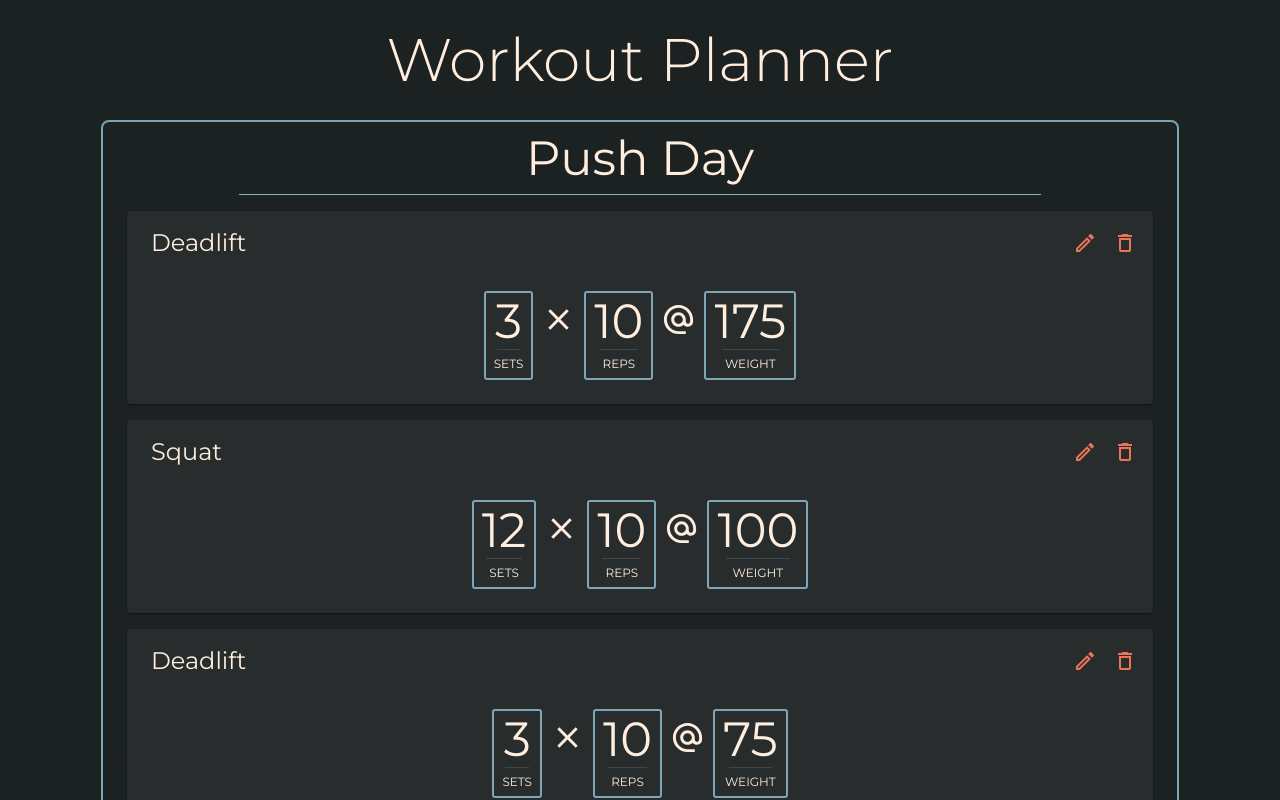
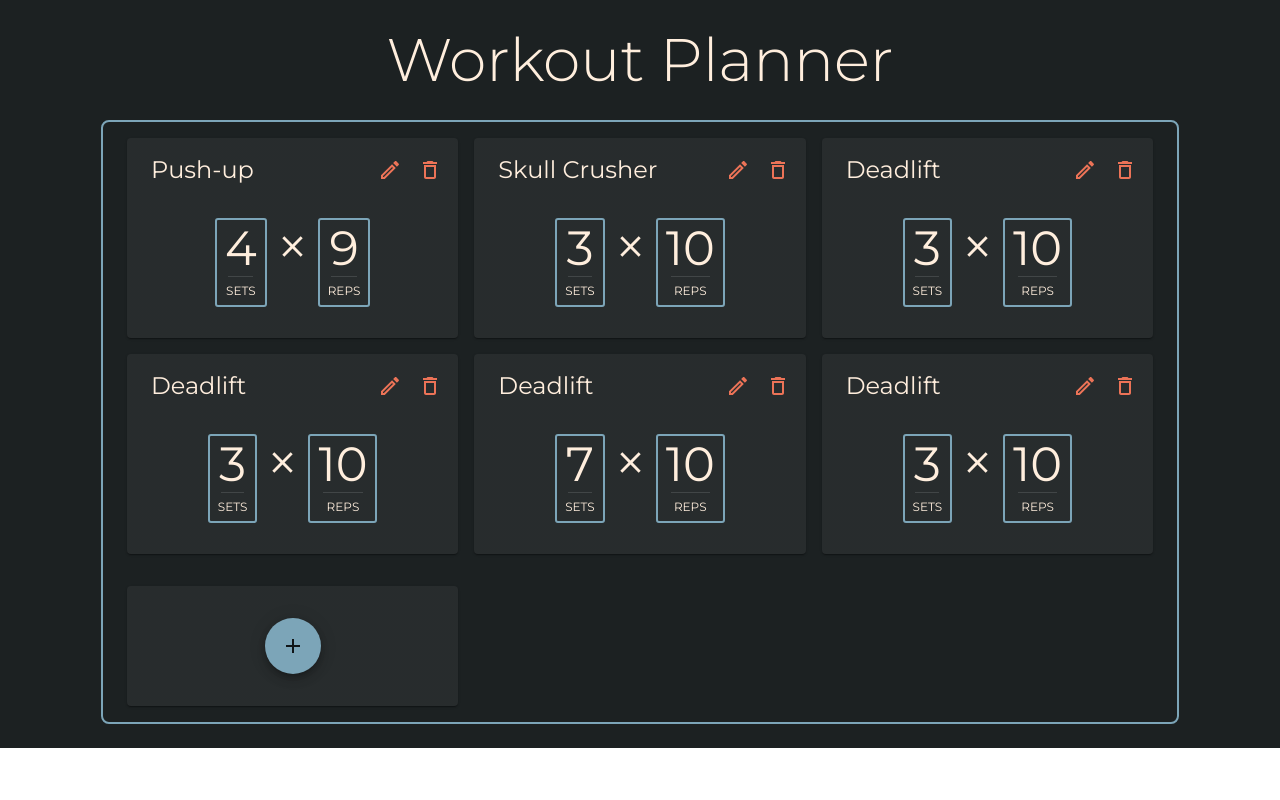
Before and after one commit to traison-diedrich/workout-planner, a React (Vite) app: page / in a window 1280 px wide. Shown: the top 800 px of the page. Built offline with nearby package versions, Linux system fonts and the light colour scheme; data requests are answered from the project's data file.

Commit message:
autocomplete fully functional w/ db, changes to input handling, using grid for formatting, remove weight from workout plan

```diff
--- a/db.json
+++ b/db.json
@@ -2,52 +2,164 @@
   "exercises": [
     {
       "id": 1,
-      "name": "Deadlift",
-      "sets": 3,
-      "reps": 10,
-      "weight": 175
+      "name": "Push-up",
+      "sets": 4,
+      "reps": 9
     },
     {
-      "id": 4,
-      "name": "Squat",
-      "sets": 12,
-      "reps": 10,
-      "weight": 100
+      "id": 2,
+      "name": "Skull Crusher",
+      "sets": 3,
+      "reps": 10
     },
     {
       "name": "Deadlift",
       "sets": 3,
       "reps": 10,
       "weight": 75,
-      "id": 5
+      "id": 3
+    },
+    {
+      "name": "Deadlift",
+      "sets": 3,
+      "reps": 10,
+      "weight": 75,
+      "id": 4
     },
     {
       "id": 6,
-      "name": "Lunges",
-      "sets": 6,
-      "reps": 10,
-      "weight": 75
+      "name": "Deadlift",
+      "sets": 7,
+      "reps": 10
     },
     {
-      "id": 7,
       "name": "Deadlift",
-      "sets": 3,
-      "reps": 10,
-      "weight": 75
-    },
-    {
-      "name": "New Exercise",
-      "sets": 3,
-      "reps": 10,
-      "weight": 75,
-      "id": 8
-    },
-    {
-      "name": "New Exercise",
       "sets": 3,
       "reps": 10,
       "weight": 75,
       "id": 9
     }
+  ],
+  "exerciseOptions": [
+    {
+      "id": 1,
+      "name": "Bench Press"
+    },
+    {
+      "id": 2,
+      "name": "Squat"
+    },
+    {
+      "id": 3,
+      "name": "Deadlift"
+    },
+    {
+      "id": 4,
+      "name": "Barbell Row"
+    },
+    {
+      "id": 5,
+      "name": "Overhead Press"
+    },
+    {
+      "id": 6,
+      "name": "Dumbbell Curl"
+    },
+    {
+      "id": 7,
+      "name": "Tricep Dip"
+    },
+    {
+      "id": 8,
+      "name": "Push-up"
+    },
+    {
+      "id": 9,
+      "name": "Pull-up"
+    },
+    {
+      "id": 10,
+      "name": "Lunges"
+    },
+    {
+      "id": 11,
+      "name": "Crunches"
+    },
+    {
+      "id": 12,
+      "name": "Plank"
+    },
+    {
+      "id": 13,
+      "name": "Leg Press"
+    },
+    {
+      "id": 14,
+      "name": "Chest Fly"
+    },
+    {
+      "id": 15,
+      "name": "Lat Pulldown"
+    },
+    {
+      "id": 16,
+      "name": "Shoulder Press"
+    },
+    {
+      "id": 17,
+      "name": "Bicep Curl"
+    },
+    {
+      "id": 18,
+      "name": "Skull Crusher"
+    },
+    {
+      "id": 19,
+      "name": "Dips"
+    },
+    {
+      "id": 20,
+      "name": "Step-ups"
+    },
+    {
+      "id": 21,
+      "name": "Russian Twist"
+    },
+    {
+      "id": 22,
+      "name": "Leg Extension"
+    },
+    {
+      "id": 23,
+      "name": "Hamstring Curl"
+    },
+    {
+      "id": 24,
+      "name": "Seated Row"
+    },
+    {
+      "id": 25,
+      "name": "Incline Bench Press"
+    },
+    {
+      "id": 26,
+      "name": "Arnold Press"
+    },
+    {
+      "id": 27,
+      "name": "Hammer Curl"
+    },
+    {
+      "id": 28,
+      "name": "Tricep Pushdown"
+    },
+    {
+      "id": 29,
+      "name": "Goblet Squat"
+    },
+    {
+      "id": 30,
+      "name": "Side Plank"
+    }
   ]
 }
--- a/src/App.jsx
+++ b/src/App.jsx
@@ -64,7 +64,7 @@ function App() {
 
 	const createExercise = async () => {
 		const newExercise = {
-			name: 'New Exercise',
+			name: 'Deadlift',
 			sets: 3,
 			reps: 10,
 			weight: 75,
@@ -114,6 +114,27 @@ function App() {
 			: alert('Error Deleting This Task');
 	};
 
+	const [exerciseOptions, setExercisesOptions] = useState([]);
+
+	useEffect(() => {
+		const getExerciseOptions = async () => {
+			const optionsFromServer = await fetchExerciseOptions();
+			const parsedOptions = optionsFromServer.map(({ id, name }) => ({
+				label: name,
+			}));
+			setExercisesOptions(parsedOptions);
+		};
+
+		getExerciseOptions();
+	}, []);
+
+	const fetchExerciseOptions = async () => {
+		const res = await fetch('http://localhost:5000/exerciseOptions');
+		const data = await res.json();
+
+		return data;
+	};
+
 	return (
 		<ThemeProvider theme={theme}>
 			<Container
@@ -133,27 +154,30 @@ function App() {
 					sx={{
 						width: 7 / 8,
 						my: 3,
+						pt: 2,
 						border: 2,
 						borderRadius: 2,
 						borderColor: 'primary.main',
 						backgroundColor: 'background.default',
-						minWidth: 403,
-						maxWidth: 604,
+						display: 'grid',
+						gap: 2,
+						gridTemplateColumns: 'repeat(auto-fit, minmax(294px, 1fr))',
 					}}>
-					<Typography
+					{/* <Typography
 						variant='h3'
 						color='textPrimary'
 						align='center'
 						sx={{ mt: 1 }}>
 						Push Day
 					</Typography>
-					<Divider sx={{ bgcolor: 'primary.main', mx: 14, mt: 1 }} />
-					{exercises.map((exercise, index) => (
+					<Divider sx={{ bgcolor: 'primary.main', mx: 14, mt: 1 }} /> */}
+					{exercises.map((exercise) => (
 						<Exercise
 							key={exercise.id}
 							exercise={exercise}
 							onUpdate={updateExercise}
 							onDelete={deleteExercise}
+							options={exerciseOptions}
 						/>
 					))}
 					<Card
@@ -162,6 +186,7 @@ function App() {
 							justifyContent: 'center',
 							alignItems: 'center',
 							display: 'flex',
+							maxWidth: 367,
 						}}>
 						<Fab
 							color='primary'
--- a/src/components/EditableNumberBox.jsx
+++ b/src/components/EditableNumberBox.jsx
@@ -9,7 +9,6 @@ import NumberStepper from './NumberStepper';
 const EditableNumberBox = ({
 	title,
 	number,
-	borderColor,
 	setNumber,
 	onEdit,
 	min,
@@ -33,7 +32,11 @@ const EditableNumberBox = ({
 
 	const validateNumber = (num) => {
 		if (!isNaN(num) && num >= min && num <= max) {
-			setError(false);
+			if (num === 0) {
+				setError(true);
+			} else {
+				setError(false);
+			}
 			setNumDigits(getNumDigits(num));
 			onEdit(num, setNumber);
 		} else {
@@ -55,7 +58,7 @@ const EditableNumberBox = ({
 					justifyContent: 'center',
 					alignContent: 'center',
 					alignItems: 'center',
-					borderColor: borderColor,
+					borderColor: error ? 'error.main' : 'primary.main',
 					borderRadius: '3px',
 					px: 1,
 					mx: 1,
@@ -65,8 +68,6 @@ const EditableNumberBox = ({
 					variant='standard'
 					onChange={handleEdit}
 					error={error}
-					// min+1 here to accommodate backspacing
-					helperText={error ? `${min + 1}-${max}` : ''}
 					sx={{
 						'& input': {
 							fontSize: '3.0rem',
--- a/src/components/Exercise.jsx
+++ b/src/components/Exercise.jsx
@@ -1,4 +1,3 @@
-import { AlternateEmail } from '@mui/icons-material';
 import CheckCircleOutlinedIcon from '@mui/icons-material/CheckCircleOutlined';
 import CloseIcon from '@mui/icons-material/Close';
 import DeleteOutlinedIcon from '@mui/icons-material/DeleteOutlined';
@@ -15,57 +14,10 @@ import {
 	TextField,
 	Typography,
 } from '@mui/material';
-import { styled } from '@mui/material/styles';
+import { styled, useTheme } from '@mui/material/styles';
 import { useState } from 'react';
 import EditableNumberBox from './EditableNumberBox';
 import NumberBox from './NumberBox';
-import Set from './Set';
-
-// const tempSets = [
-// 	{
-// 		id: 1,
-// 		reps: 10,
-// 		weight: 100,
-// 	},
-// 	{
-// 		id: 2,
-// 		reps: 8,
-// 		weight: 150,
-// 	},
-// ];
-
-const exerciseOptions = [
-	{ label: 'Bench Press' },
-	{ label: 'Squat' },
-	{ label: 'Deadlift' },
-	{ label: 'Barbell Row' },
-	{ label: 'Overhead Press' },
-	{ label: 'Pull-ups' },
-	{ label: 'Dips' },
-	{ label: 'Lunges' },
-	{ label: 'Chest Fly' },
-	{ label: 'Shoulder Press' },
-	{ label: 'Tricep Pushdown' },
-	{ label: 'Bicep Curls' },
-	{ label: 'Leg Press' },
-	{ label: 'Romanian Deadlift' },
-	{ label: 'Lat Pulldown' },
-	{ label: 'Arnold Press' },
-	{ label: 'Incline Bench Press' },
-	{ label: 'Hamstring Curl' },
-	{ label: 'Calf Raise' },
-	{ label: 'Front Squat' },
-	{ label: 'Push-ups' },
-	{ label: 'Seated Cable Row' },
-	{ label: 'Skull Crushers' },
-	{ label: 'Barbell Curl' },
-	{ label: 'Leg Extension' },
-	{ label: 'Hammer Curl' },
-	{ label: 'Step-ups' },
-	{ label: 'Cable Fly' },
-	{ label: 'Lateral Raise' },
-	{ label: 'Plank' },
-];
 
 // const ExpandMore = styled((props) => {
 // 	const { expand, ...other } = props;
@@ -77,47 +29,68 @@ const exerciseOptions = [
 // 	}),
 // }));
 
-const Exercise = ({ exercise, onUpdate, onDelete }) => {
+/**
+ * TODO: way too many components and way too much logic being handled here.
+ * Separate Exercise into Exercise, ExerciseSelector (Autocomplete), and
+ * ExerciseForm... maybe even button edit grouping
+ */
+
+const Exercise = ({ exercise, onUpdate, onDelete, options }) => {
 	const [expanded, setExpanded] = useState(false);
 	const [editing, setEditing] = useState(false);
 	const [name, setName] = useState(exercise.name);
 	const [sets, setSets] = useState(exercise.sets);
 	const [reps, setReps] = useState(exercise.reps);
-	const [weight, setWeight] = useState(exercise.weight);
 
 	const onEdit = (number, setNumber) => {
 		setNumber(number);
 	};
 
-	const onSubmit = async (e) => {
+	const onSubmit = async () => {
 		const updatedExercise = {
 			id: exercise.id,
 			name: name,
 			sets: sets,
 			reps: reps,
-			weight: weight,
 		};
+
+		if (sets === 0 || reps === 0) {
+			return false;
+		}
 
 		if (
 			updatedExercise.name === exercise.name &&
 			updatedExercise.sets === exercise.sets &&
-			updatedExercise.reps === exercise.reps &&
-			updatedExercise.weight === exercise.weight
+			updatedExercise.reps === exercise.reps
 		) {
-			return;
+			return true;
 		}
 
 		await onUpdate(updatedExercise);
+		return true;
+	};
+
+	const getTextWidth = (text, fontSize) => {
+		const canvas = document.createElement('canvas');
+		const context = canvas.getContext('2d');
+
+		const theme = useTheme();
+		const font = theme.typography.fontFamily;
+
+		context.font = `${fontSize} ${font}`;
+		const { width } = context.measureText(text);
+
+		return Math.ceil(width);
 	};
 
 	return (
-		<Card sx={{ my: 2 }}>
+		<Card sx={{ minWidth: 294, minHeight: 200 }}>
 			<CardHeader
 				title={
 					editing ? (
 						<Autocomplete
-							options={exerciseOptions}
-							defaultValue={name}
+							options={options}
+							value={options.find((option) => option.label === name)}
 							renderInput={(params) => (
 								<TextField
 									{...params}
@@ -129,8 +102,8 @@ const Exercise = ({ exercise, onUpdate, onDelete }) => {
 											margin: '0px',
 										},
 										'& .MuiInputBase-root': {
-											width: `200px`,
 											height: '48px',
+											width: `${getTextWidth(name, '1.5rem') + 60}px`,
 										},
 									}}
 								/>
@@ -152,9 +125,11 @@ const Exercise = ({ exercise, onUpdate, onDelete }) => {
 					<>
 						{editing ? (
 							<IconButton
-								onClick={async (e) => {
-									await onSubmit();
-									setEditing(!editing);
+								onClick={async () => {
+									const res = await onSubmit();
+									if (res) {
+										setEditing(!editing);
+									}
 								}}>
 								<CheckCircleOutlinedIcon color='success' />
 							</IconButton>
@@ -184,7 +159,6 @@ const Exercise = ({ exercise, onUpdate, onDelete }) => {
 						<EditableNumberBox
 							title='SETS'
 							number={sets}
-							borderColor={sets === 0 ? 'error.main' : 'primary.main'}
 							onEdit={onEdit}
 							setNumber={setSets}
 							min={0}
@@ -202,25 +176,12 @@ const Exercise = ({ exercise, onUpdate, onDelete }) => {
 							max={100}
 							step={1}
 						/>
-						<AlternateEmail fontSize='large' sx={{ mb: 8 }} />
-						<EditableNumberBox
-							title='LBS'
-							number={weight}
-							borderColor={weight === 0 ? 'error.main' : 'primary.main'}
-							onEdit={onEdit}
-							setNumber={setWeight}
-							min={0}
-							max={999}
-							step={5}
-						/>
 					</>
 				) : (
 					<>
 						<NumberBox title='SETS' number={exercise.sets} />
 						<CloseIcon fontSize='large' sx={{ mb: 4 }} />
 						<NumberBox title='REPS' number={exercise.reps} />
-						<AlternateEmail fontSize='large' sx={{ mb: 4 }} />
-						<NumberBox title='WEIGHT' number={exercise.weight} />
 					</>
 				)}
 			</CardContent>
--- a/vite.config.js
+++ b/vite.config.js
@@ -6,5 +6,6 @@ export default defineConfig({
 	plugins: [react()],
 	server: {
 		port: 3000,
+		open: 'http://localhost:3000',
 	},
 });
```
